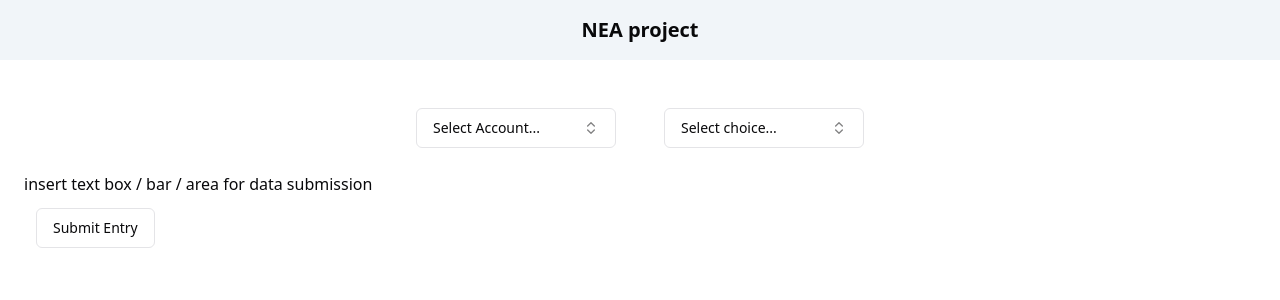
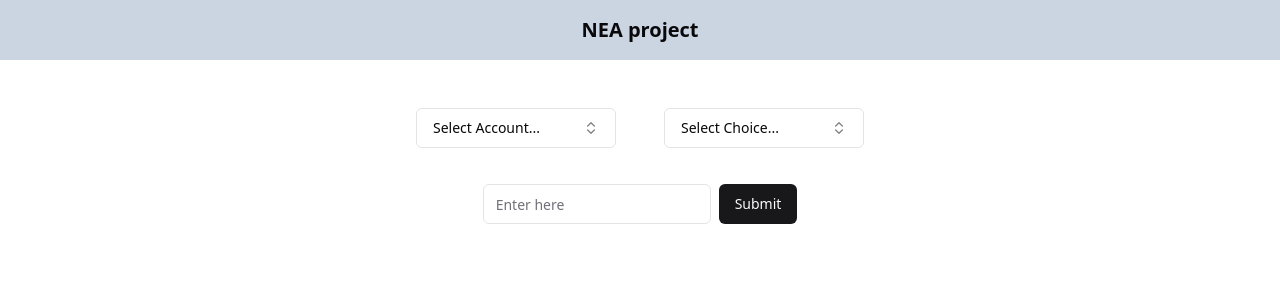
Before and after one commit to MShaw1223/nea-tradingapp, a Next.js app: page / in a window 1280 px wide. Shown: the top 300 px of the page. Built offline with nearby package versions, Linux system fonts and the light colour scheme.

Commit message:
adding entry box w/ submit button

```diff
--- a/components/ui/combobox.tsx
+++ b/components/ui/combobox.tsx
@@ -60,7 +60,7 @@
         >
           {value
             ? choices.find((choice) => choice.value === value)?.label
-            : "Select choice..."}
+            : "Select Choice..."}
           <ChevronsUpDown className="ml-2 h-4 w-4 shrink-0 opacity-50" />
         </Button>
       </PopoverTrigger>
--- /dev/null
+++ b/components/ui/input.tsx
@@ -0,0 +1,25 @@
+import * as React from "react"
+
+import { cn } from "@/lib/utils"
+
+export interface InputProps
+  extends React.InputHTMLAttributes<HTMLInputElement> {}
+
+const Input = React.forwardRef<HTMLInputElement, InputProps>(
+  ({ className, type, ...props }, ref) => {
+    return (
+      <input
+        type={type}
+        className={cn(
+          "flex h-10 w-full rounded-md border border-input bg-background px-3 py-2 text-sm ring-offset-background file:border-0 file:bg-transparent file:text-sm file:font-medium placeholder:text-muted-foreground focus-visible:outline-none focus-visible:ring-2 focus-visible:ring-ring focus-visible:ring-offset-2 disabled:cursor-not-allowed disabled:opacity-50",
+          className
+        )}
+        ref={ref}
+        {...props}
+      />
+    )
+  }
+)
+Input.displayName = "Input"
+
+export { Input }
--- /dev/null
+++ b/components/ui/withButton.tsx
@@ -0,0 +1,11 @@
+import { Button } from "@/components/ui/button"
+import { Input } from "@/components/ui/input"
+
+export function InputWithButton() {
+  return (
+    <div className="flex w-full max-w-sm items-center space-x-2">
+      <Input type="entry" placeholder="Enter here" />
+      <Button type="submit">Submit</Button>
+    </div>
+  )
+}
--- a/pages/index.tsx
+++ b/pages/index.tsx
@@ -1,10 +1,12 @@
 import { ComboboxEntryChoice, ComboboxAccountChoice } from '@/components/ui/combobox'
 import { ButtonOutline } from '@/components/ui/outline'
-//change the option values to the actual things
+import { Input } from '@/components/ui/input'
+import { InputWithButton } from '@/components/ui/withButton'
+
 export default function Home() {
   return (
       <div>
-          <div className='flex justify-center text-xl font-extrabold p-4 bg-slate-100'>
+          <div className='flex justify-center text-xl font-extrabold p-4 bg-slate-300'>
             NEA project
           </div>
         <div className="relative p-6">
@@ -16,12 +18,9 @@
               <ComboboxEntryChoice/>
             </div>
           </div>
-          <div className='static'>
-            <div>
-              insert text box / bar / area for data submission
-            </div>
+          <div className='static flex justify-center'>
             <div className='p-3'>
-              <ButtonOutline/>
+              <InputWithButton/>
             </div>
           </div>
         </div>
```
